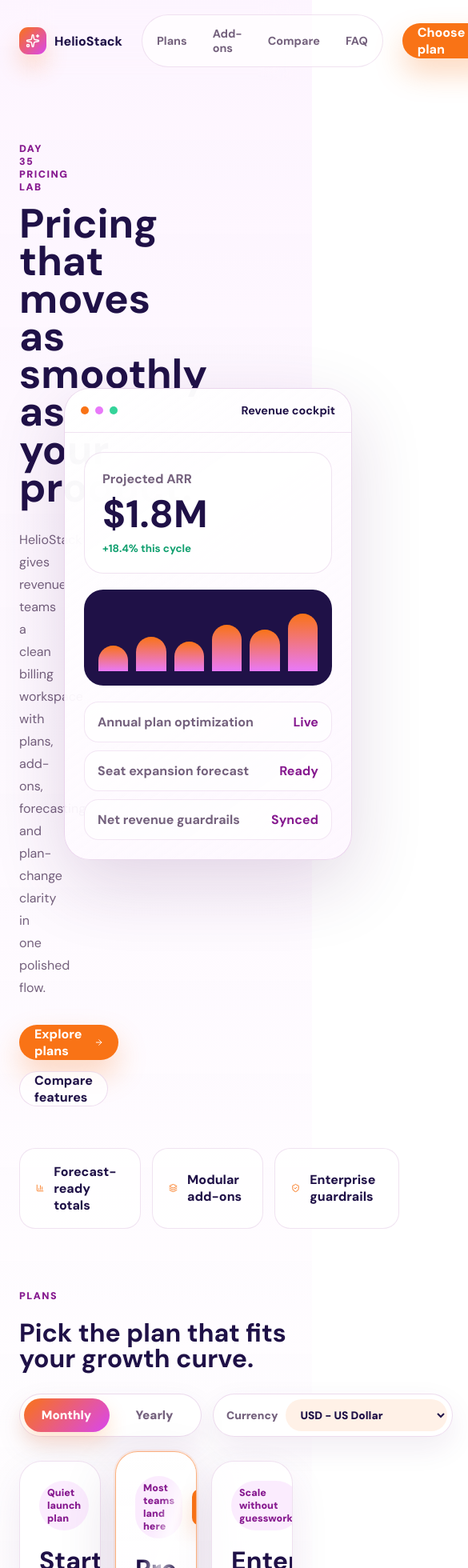
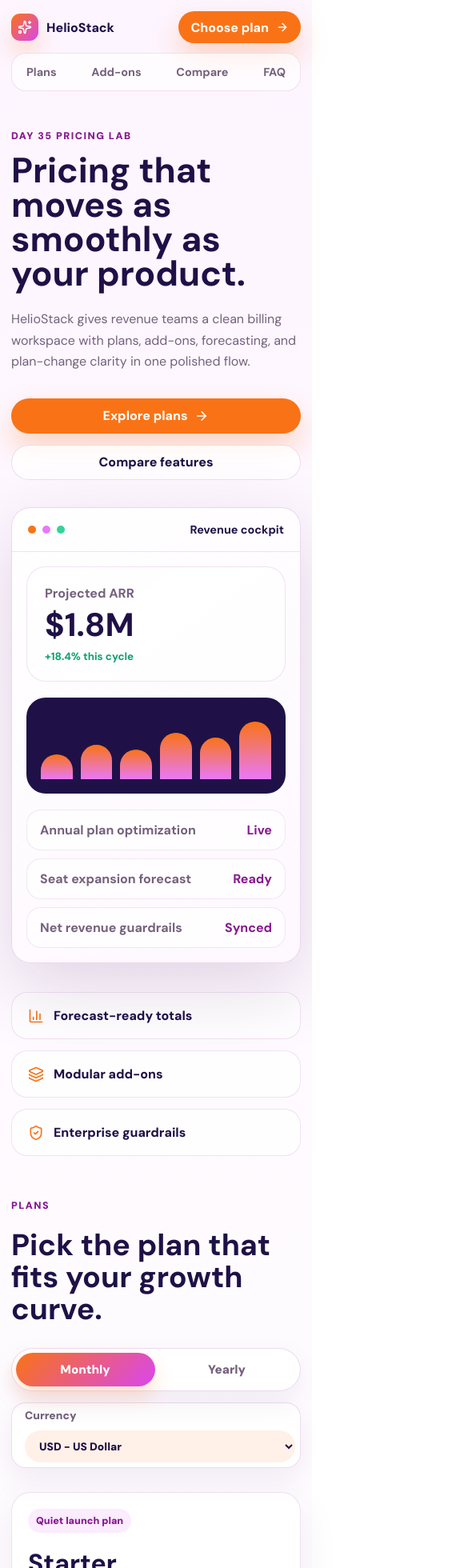
Before and after one commit to ShreeBohara/50-Days-of-Creative-Frontend, a React (Vite) app in the folder day-35-pricing-page/: page / in a window 390 px wide. Shown: the top 1960 px of the page at 80% size, 585 px wide, since content can reach past the window. Built offline with nearby package versions, Linux system fonts and the light colour scheme.

Commit message:
day-35: responsive — mobile cards, scrollable matrix, reduced motion

```diff
--- a/day-35-pricing-page/src/App.css
+++ b/day-35-pricing-page/src/App.css
@@ -133,7 +133,7 @@
 .hero-copy h1 {
   margin: 0;
   color: var(--ink);
-  font-size: clamp(3.2rem, 7vw, 6.8rem);
+  font-size: 6.4rem;
   line-height: 0.92;
   letter-spacing: 0;
   max-width: 760px;
@@ -143,7 +143,7 @@
   max-width: 610px;
   margin: 28px 0 0;
   color: var(--muted);
-  font-size: clamp(1rem, 2vw, 1.18rem);
+  font-size: 1.15rem;
   line-height: 1.75;
 }
 
@@ -307,7 +307,7 @@
 .section-heading h2 {
   margin: 0;
   color: var(--ink);
-  font-size: clamp(2rem, 4vw, 3.8rem);
+  font-size: 3.6rem;
   line-height: 1;
   letter-spacing: 0;
 }
@@ -716,7 +716,7 @@
   display: inline-block;
   overflow: hidden;
   color: var(--ink);
-  font-size: clamp(2.8rem, 5vw, 4.25rem);
+  font-size: 4.1rem;
   line-height: 0.92;
   letter-spacing: 0;
 }
@@ -929,8 +929,222 @@
   overflow: hidden;
   margin-top: 20px;
   color: var(--ink);
-  font-size: clamp(3rem, 5vw, 4.6rem);
+  font-size: 4.4rem;
   line-height: 0.92;
+}
+
+.addon-card:has(input:focus-visible) {
+  outline: 3px solid rgba(249, 115, 22, 0.42);
+  outline-offset: 3px;
+}
+
+@media (max-width: 1080px) {
+  .site-header,
+  .hero-section,
+  .trust-strip,
+  .page-section {
+    width: min(100% - 36px, 920px);
+  }
+
+  .hero-section {
+    grid-template-columns: 1fr;
+    gap: 34px;
+    padding-top: 52px;
+  }
+
+  .hero-copy h1 {
+    max-width: 820px;
+    font-size: 5rem;
+  }
+
+  .pricing-grid {
+    grid-template-columns: 1fr;
+  }
+
+  .pricing-card.is-featured {
+    margin: 0;
+  }
+
+  .addons-layout {
+    grid-template-columns: 1fr;
+  }
+
+  .total-card {
+    position: static;
+  }
+}
+
+@media (max-width: 760px) {
+  .site-header {
+    flex-wrap: wrap;
+    gap: 12px;
+    padding: 14px 0;
+  }
+
+  .nav-links {
+    order: 3;
+    width: 100%;
+    justify-content: space-between;
+    overflow-x: auto;
+    border-radius: 18px;
+  }
+
+  .nav-links a {
+    white-space: nowrap;
+  }
+
+  .header-cta {
+    min-height: 40px;
+    padding-inline: 14px;
+  }
+
+  .hero-section {
+    padding: 34px 0 36px;
+  }
+
+  .hero-copy h1 {
+    font-size: 3.35rem;
+    line-height: 0.98;
+  }
+
+  .hero-text {
+    margin-top: 22px;
+    font-size: 1rem;
+    line-height: 1.65;
+  }
+
+  .hero-actions {
+    flex-direction: column;
+  }
+
+  .primary-button,
+  .secondary-button {
+    width: 100%;
+  }
+
+  .console-visual {
+    min-height: auto;
+    border-radius: 24px;
+  }
+
+  .console-body {
+    padding: 18px;
+  }
+
+  .console-stat strong {
+    font-size: 2.55rem;
+  }
+
+  .trust-strip {
+    grid-template-columns: 1fr;
+  }
+
+  .page-section {
+    padding-top: 54px;
+  }
+
+  .section-heading h2 {
+    font-size: 2.35rem;
+    line-height: 1.06;
+  }
+
+  .pricing-toolbar,
+  .billing-controls {
+    align-items: stretch;
+    flex-direction: column;
+  }
+
+  .billing-toggle {
+    grid-template-columns: repeat(2, minmax(0, 1fr));
+    width: 100%;
+  }
+
+  .currency-selector {
+    grid-template-columns: 1fr;
+    align-items: stretch;
+    width: 100%;
+    border-radius: 18px;
+  }
+
+  .currency-selector select {
+    width: 100%;
+  }
+
+  .pricing-card {
+    padding: 20px;
+    border-radius: 24px;
+  }
+
+  .card-topline {
+    align-items: flex-start;
+    flex-direction: column;
+  }
+
+  .card-heading p {
+    min-height: auto;
+  }
+
+  .price-row strong {
+    font-size: 3.25rem;
+  }
+
+  .addon-card {
+    grid-template-columns: auto minmax(0, 1fr);
+  }
+
+  .addon-price {
+    grid-column: 2;
+    justify-items: start;
+  }
+
+  .total-card strong {
+    font-size: 3.25rem;
+  }
+
+  .faq-question {
+    min-height: 62px;
+    padding-inline: 18px;
+  }
+
+  .faq-panel p {
+    padding-inline: 18px;
+  }
+}
+
+@media (max-width: 420px) {
+  .site-header,
+  .hero-section,
+  .trust-strip,
+  .page-section {
+    width: calc(100% - 28px);
+  }
+
+  .hero-copy h1 {
+    font-size: 2.75rem;
+  }
+}
+
+@media (prefers-reduced-motion: reduce) {
+  html {
+    scroll-behavior: auto;
+  }
+
+  *,
+  *::before,
+  *::after {
+    animation-duration: 0.001ms !important;
+    animation-iteration-count: 1 !important;
+    scroll-behavior: auto !important;
+    transition-duration: 0.001ms !important;
+  }
+
+  .pricing-card:hover,
+  .addon-card:hover,
+  .header-cta:hover,
+  .primary-button:hover,
+  .secondary-button:hover {
+    transform: none;
+  }
 }
 
 .total-card p {
```
